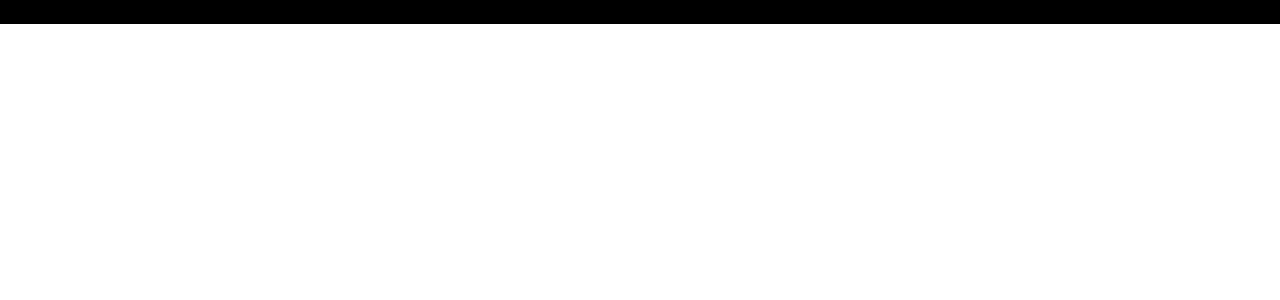
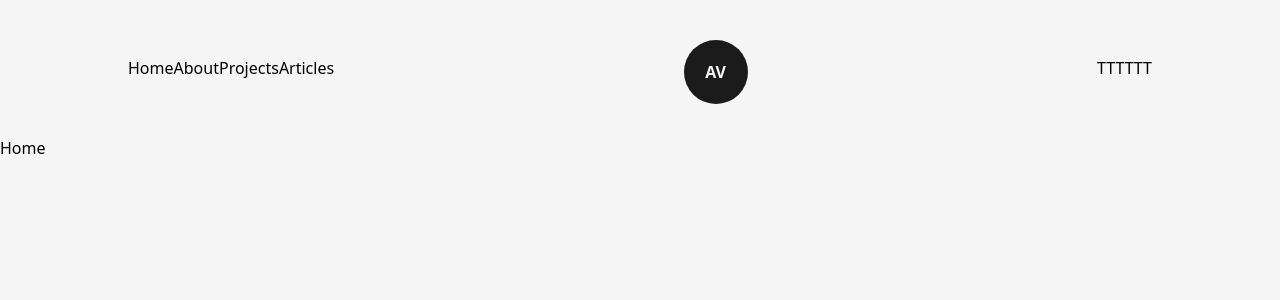
Before and after one commit to amerv97/Next.js-amervarajic-portfolio, a Next.js app in the folder Next.js-Developer-Portfolio-Starter-Code-main/: page / in a window 1280 px wide. Shown: the top 300 px of the page. Built offline with nearby package versions, Linux system fonts and the light colour scheme.

Commit message:
added NavBar & Logo, have some problems with logo

```diff
--- /dev/null
+++ b/Next.js-Developer-Portfolio-Starter-Code-main/src/components/Logo.js
@@ -0,0 +1,20 @@
+import Link from "next/link";
+import React from "react";
+import { motion } from "framer-motion";
+
+const MotionLink = motion(Link);
+
+const Logo = () => {
+  return (
+    <div className="flex items-center justify-center mt-2">
+      <MotionLink
+        href="/"
+        className="w-16 h-16 bg-dark text-light flex items-center justify-center rounded-full text-2x1 font-bold"
+      >
+        AV
+      </MotionLink>
+    </div>
+  );
+};
+
+export default Logo;
--- /dev/null
+++ b/Next.js-Developer-Portfolio-Starter-Code-main/src/components/NavBar.js
@@ -0,0 +1,27 @@
+import Link from "next/link";
+import React from "react";
+import Logo from "./Logo";
+
+const NavBar = () => {
+  return (
+    <header className="w-full px-32 py-8 font-medium flex items-center justify-between">
+      <nav>
+        <Link href="/">Home</Link>
+        <Link href="/about">About</Link>
+        <Link href="/projects">Projects</Link>
+        <Link href="/articles">Articles</Link>
+      </nav>
+      <Logo/>
+      <nav>
+        <Link href="/" target={"_blank"}>T</Link>
+        <Link href="/" target={"_blank"}>T</Link>
+        <Link href="/" target={"_blank"}>T</Link>
+        <Link href="/" target={"_blank"}>T</Link>
+        <Link href="/" target={"_blank"}>T</Link>
+        <Link href="/" target={"_blank"}>T</Link>
+      </nav>
+    </header>
+  );
+};
+
+export default NavBar;
--- a/Next.js-Developer-Portfolio-Starter-Code-main/src/pages/_app.js
+++ b/Next.js-Developer-Portfolio-Starter-Code-main/src/pages/_app.js
@@ -1,5 +1,26 @@
-import '@/styles/globals.css'
+import NavBar from "@/components/NavBar";
+import "@/styles/globals.css";
+import { Montserrat } from "next/font/google";
+import Head from "next/head";
+
+const montserrat = Montserrat({
+  subsets: ["latin"],
+  variable: "--font-inter",
+});
 
 export default function App({ Component, pageProps }) {
-  return <Component {...pageProps} />
+  return (
+    <>
+      <Head>
+        <meta name="viewport" content="width=device-width, initial-scale=1" />
+        <link rel="icon" href="/favicon.ico" />
+      </Head>
+      <main
+        className={`${montserrat.variable} font-mont bg-light w-full min-h-screen`}
+      >
+        <NavBar/>
+        <Component {...pageProps} />
+      </main>
+    </>
+  );
 }
--- a/Next.js-Developer-Portfolio-Starter-Code-main/src/pages/index.js
+++ b/Next.js-Developer-Portfolio-Starter-Code-main/src/pages/index.js
@@ -1,9 +1,5 @@
 import Head from 'next/head'
-import Image from 'next/image'
-import { Inter } from 'next/font/google'
-import styles from '@/styles/Home.module.css'
 
-const inter = Inter({ subsets: ['latin'] })
 
 export default function Home() {
   return (
@@ -11,10 +7,9 @@ export default function Home() {
       <Head>
         <title>Create Next App</title>
         <meta name="description" content="Generated by create next app" />
-        <meta name="viewport" content="width=device-width, initial-scale=1" />
-        <link rel="icon" href="/favicon.ico" />
+
       </Head>
-      <main className='bg-black' >
+      <main >
         Home
       </main>
 
--- a/Next.js-Developer-Portfolio-Starter-Code-main/tailwind.config.js
+++ b/Next.js-Developer-Portfolio-Starter-Code-main/tailwind.config.js
@@ -1,11 +1,24 @@
 /** @type {import('tailwindcss').Config} */
+
+const { fontFamily } = require("tailwindcss/defaultTheme");
+
 module.exports = {
   content: [
     // Or if using `src` directory:
     "./src/**/*.{js,ts,jsx,tsx,mdx}",
   ],
   theme: {
-    extend: {},
+    extend: {
+      fontFamily: {
+        mont: ["var(--font-mont)", ...fontFamily.sans],
+      },
+      colors: {
+        dark: "#1b1b1b",
+        light: "#f5f5f5",
+        primary: "#B63E96", // 240,86,199
+        primaryDark: "#58E6D9", // 80,230,217
+      },
+    },
+    plugins: [],
   },
-  plugins: [],
 }
```
